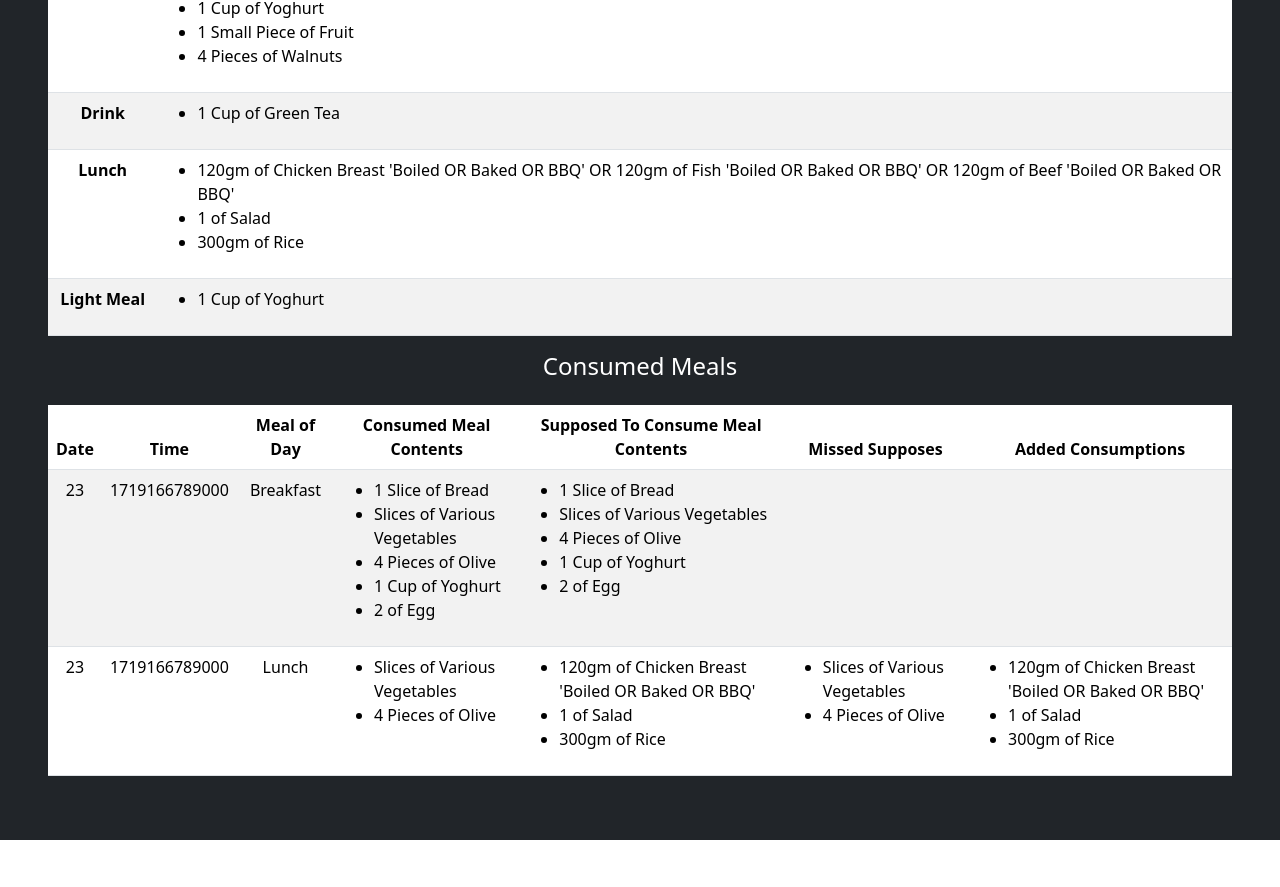
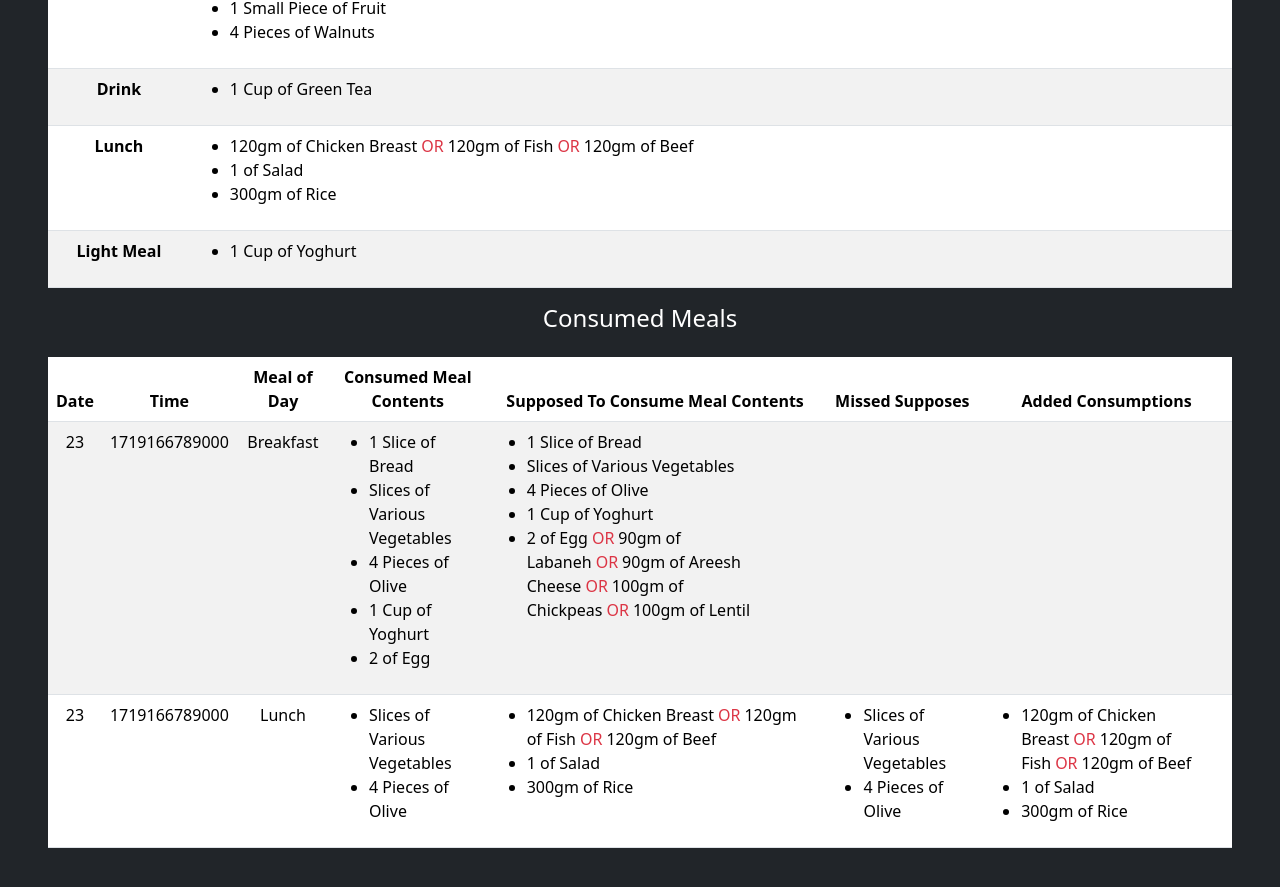
Before and after one commit to makkahwi/heal-tracker, a React (Create React App) app: page / in a window 1280 px wide. Shown: the part 715-1602 px from the top of the page. Before the commit the page ends 1555 px from the top, so only its background shows below. Built offline with nearby package versions, Linux system fonts and the light colour scheme.

Commit message:
Split & Engage 'MealView' Li Comp

```diff
--- /dev/null
+++ b/src/Components/MealView/index.tsx
@@ -0,0 +1,30 @@
+import { Fragment } from "react/jsx-runtime";
+
+interface MealViewProps {
+  count: string;
+  element: string;
+  alternatives?: MealViewProps[];
+}
+
+const OrView = () => <span className="mx-1 text-danger">OR</span>;
+
+const MealView = ({ count, element, alternatives }: MealViewProps) => (
+  <li>
+    {count + " of " + element}
+    {alternatives ? (
+      <Fragment>
+        <OrView />
+        {alternatives.map((alternative, i) => (
+          <Fragment>
+            {alternative.count + " of " + alternative.element}
+            {i !== alternatives.length - 1 ? <OrView /> : ""}
+          </Fragment>
+        ))}
+      </Fragment>
+    ) : (
+      ""
+    )}
+  </li>
+);
+
+export default MealView;
--- a/src/Views/Consumption/index.tsx
+++ b/src/Views/Consumption/index.tsx
@@ -1,4 +1,5 @@
 import { Fragment } from "react/jsx-runtime";
+import MealView from "../../Components/MealView";
 
 const Consumption = () => {
   const consumption = [
@@ -41,11 +42,11 @@ const Consumption = () => {
       ],
       supposed: [
         {
-          element: "Chicken Breast 'Boiled OR Baked OR BBQ'",
+          element: "Chicken Breast",
           count: "120gm",
           alternatives: [
-            { element: "Fish 'Boiled OR Baked OR BBQ'", count: "120gm" },
-            { element: "Beef 'Boiled OR Baked OR BBQ'", count: "120gm" },
+            { element: "Fish", count: "120gm" },
+            { element: "Beef", count: "120gm" },
           ],
         },
         {
@@ -56,10 +57,6 @@ const Consumption = () => {
       ],
     },
   ];
-
-  const MealView = ({ count = "", element = "" }) => (
-    <li>{count + " of " + element}</li>
-  );
 
   return (
     <Fragment>
@@ -101,8 +98,13 @@ const Consumption = () => {
 
               <td>
                 <ul className="text-start">
-                  {supposed.map(({ element, count }, y) => (
-                    <MealView count={count} element={element} key={y} />
+                  {supposed.map(({ element, count, alternatives }, y) => (
+                    <MealView
+                      count={count}
+                      element={element}
+                      alternatives={alternatives}
+                      key={y}
+                    />
                   ))}
                 </ul>
               </td>
@@ -136,8 +138,13 @@ const Consumption = () => {
                           contents.find((cont) => cont.element === element)
                             ?.count
                     )
-                    .map(({ element, count }, y) => (
-                      <MealView count={count} element={element} key={y} />
+                    .map(({ element, count, alternatives }, y) => (
+                      <MealView
+                        count={count}
+                        element={element}
+                        alternatives={alternatives}
+                        key={y}
+                      />
                     ))}
                 </ul>
               </td>
--- a/src/Views/Schedule/index.tsx
+++ b/src/Views/Schedule/index.tsx
@@ -1,4 +1,5 @@
 import { Fragment } from "react/jsx-runtime";
+import MealView from "../../Components/MealView";
 
 const Schedule = () => {
   const meals = ["Breakfast", "Light Meal", "Drink", "Lunch", "Light Meal"];
@@ -32,11 +33,11 @@ const Schedule = () => {
     [{ element: "Green Tea", count: "1 Cup" }],
     [
       {
-        element: "Chicken Breast 'Boiled OR Baked OR BBQ'",
+        element: "Chicken Breast",
         count: "120gm",
         alternatives: [
-          { element: "Fish 'Boiled OR Baked OR BBQ'", count: "120gm" },
-          { element: "Beef 'Boiled OR Baked OR BBQ'", count: "120gm" },
+          { element: "Fish", count: "120gm" },
+          { element: "Beef", count: "120gm" },
         ],
       },
       {
@@ -69,22 +70,12 @@ const Schedule = () => {
               <td>
                 <ul className="text-start">
                   {mealContents.map(({ element, count, alternatives }, y) => (
-                    <li key={y}>
-                      {count +
-                        " of " +
-                        element +
-                        (alternatives
-                          ? " OR " +
-                            alternatives
-                              .map(
-                                (alternative, z) =>
-                                  alternative.count +
-                                  " of " +
-                                  alternative.element
-                              )
-                              .join(" OR ")
-                          : "")}
-                    </li>
+                    <MealView
+                      count={count}
+                      element={element}
+                      alternatives={alternatives}
+                      key={y}
+                    />
                   ))}
                 </ul>
               </td>
```
